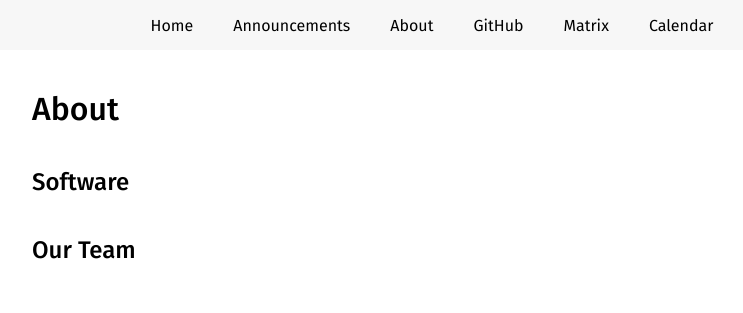
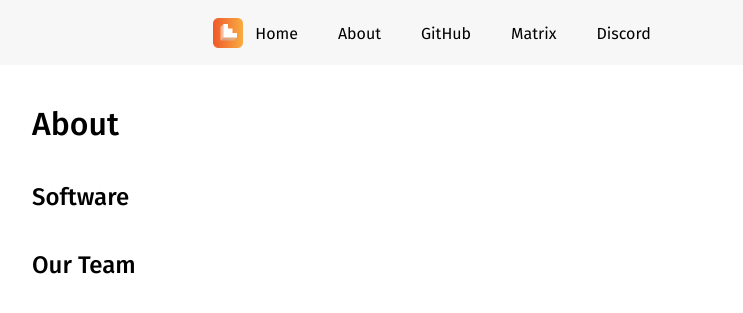
Before and after one commit to makeopensource/makeopensource.org, a Python web app: template web/templates/about.html in a window 1280 px wide. Shown: the top 313 px of the page, without its empty margins (208-951 px from the left). Run offline with Jinja, Linux system fonts and the light colour scheme; the template is opened without the code that fills it, so the values that code supplies are empty.

Commit message:
Add favicon, add logo to navbar

```diff
--- a/web/static/css/makeopensource-style-guide.css
+++ b/web/static/css/makeopensource-style-guide.css
@@ -163,19 +163,35 @@ hr {
     min-height: 50px;
 }
 
-.navlink {
+.nav-logo {
+    display: flex;
+    align-items: center;
+    gap: 12px;
+}
+
+.nav-logo:hover span {
+    display: block;
+    border-bottom: 2px solid transparent;
+}
+
+.nav-item {
+    height: 32px;
+    display: flex;
+    flex-direction: column;
+    justify-content: center;
     font-size: 16px;
     font-weight: var(--text);
     color: var(--black) !important;
     text-decoration: none;
-    margin: 10px 20px;
+    margin: 10px 10px 7px;
     white-space: nowrap;
-    border: none;
+    border-bottom: 2px solid transparent;
+    padding: 7px 10px 7px;
 }
 
-.navlink:hover {
+.nav-item:hover {
     color: var(--darkgrey) !important;
-    border-bottom: 2px solid black;
+    border-bottom: 2px solid var(--orange);
 }
 
 .spacer {
--- a/web/templates/_nav.html
+++ b/web/templates/_nav.html
@@ -3,7 +3,7 @@
   <head>
 	{% block title %}<title>MakeOpenSource</title>{% endblock %}
 
-	<link rel="icon" type="image" href=""/>
+	<link rel="icon" type="image/png" href="static/assets/icon-rounded-80px.png"/>
     <link rel="stylesheet" type="text/css" href="static/css/makeopensource-style-guide.css" />
     <link rel="stylesheet" type="text/css" href="static/css/web.css" />
     <meta charset="utf-8">
@@ -15,13 +15,18 @@
     <!-- navigation -->
 
     <div class="nav">
-        <!-- <a href="/" class="navlink"><img class="icon" src="/assets/icon-rounded-80px.png"></a> -->
-        <a href="/" class="navlink">Home</a>
-        <a href="/announcements" class="navlink">Announcements</a>
-        <a href="/about" class="navlink">About</a>
-        <a href="/github" class="navlink">GitHub</a>
-        <a href="/matrix" class="navlink">Matrix</a>
-        <a href="/calendar" class="navlink">Calendar</a>
+        <a class="nav-item" href="/">
+            <div class="nav-logo">
+                <img alt="logo" class="icon" src="/assets/icon-rounded-80px.png">
+                Home
+            </div>
+        </a>
+{#        <a href="/announcements" class="nav-item">Announcements</a>#}
+        <a href="/about" class="nav-item">About</a>
+        <a href="/github" class="nav-item">GitHub</a>
+        <a href="/matrix" class="nav-item">Matrix</a>
+        <a href="/discord" class="nav-item">Discord</a>
+{#        <a href="/calendar" class="nav-item">Calendar</a>#}
 	</div>
     <div class="page">
 	    <div>{% block content %}{% endblock %}</div>
```
